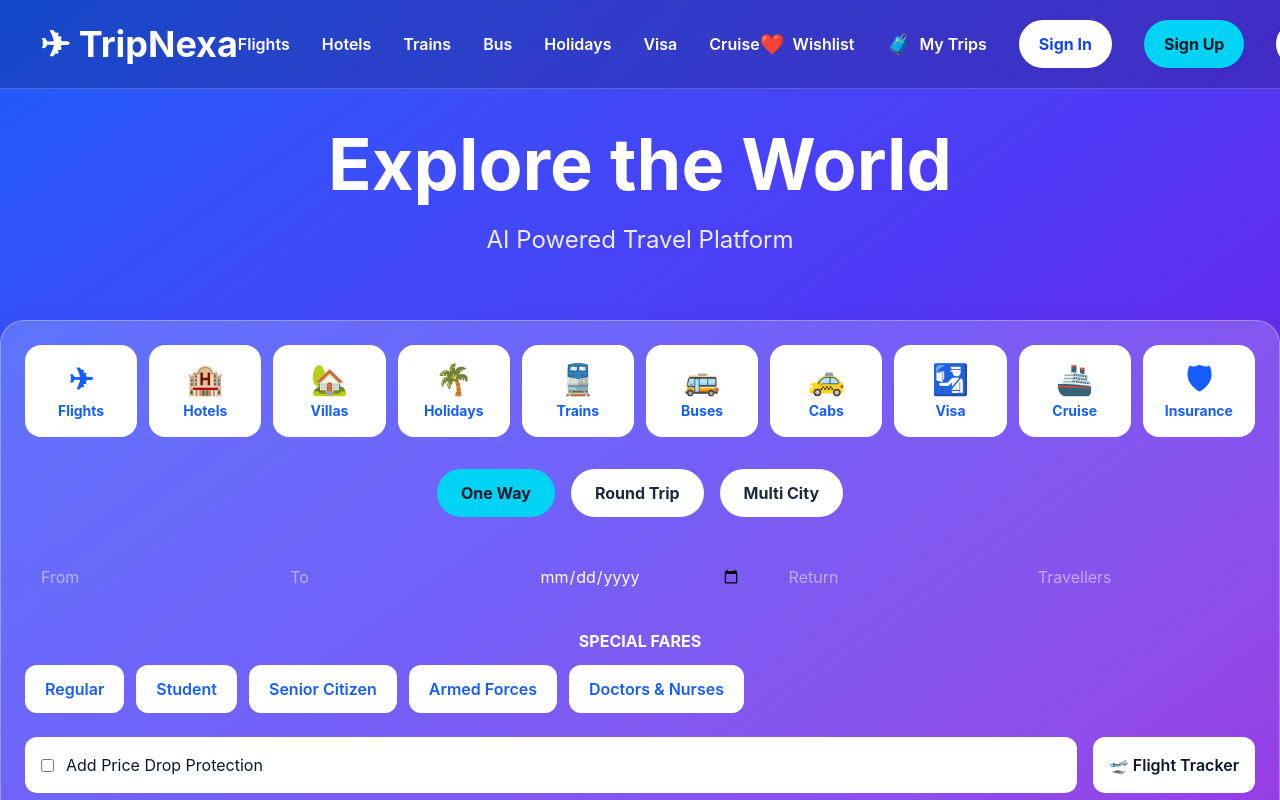
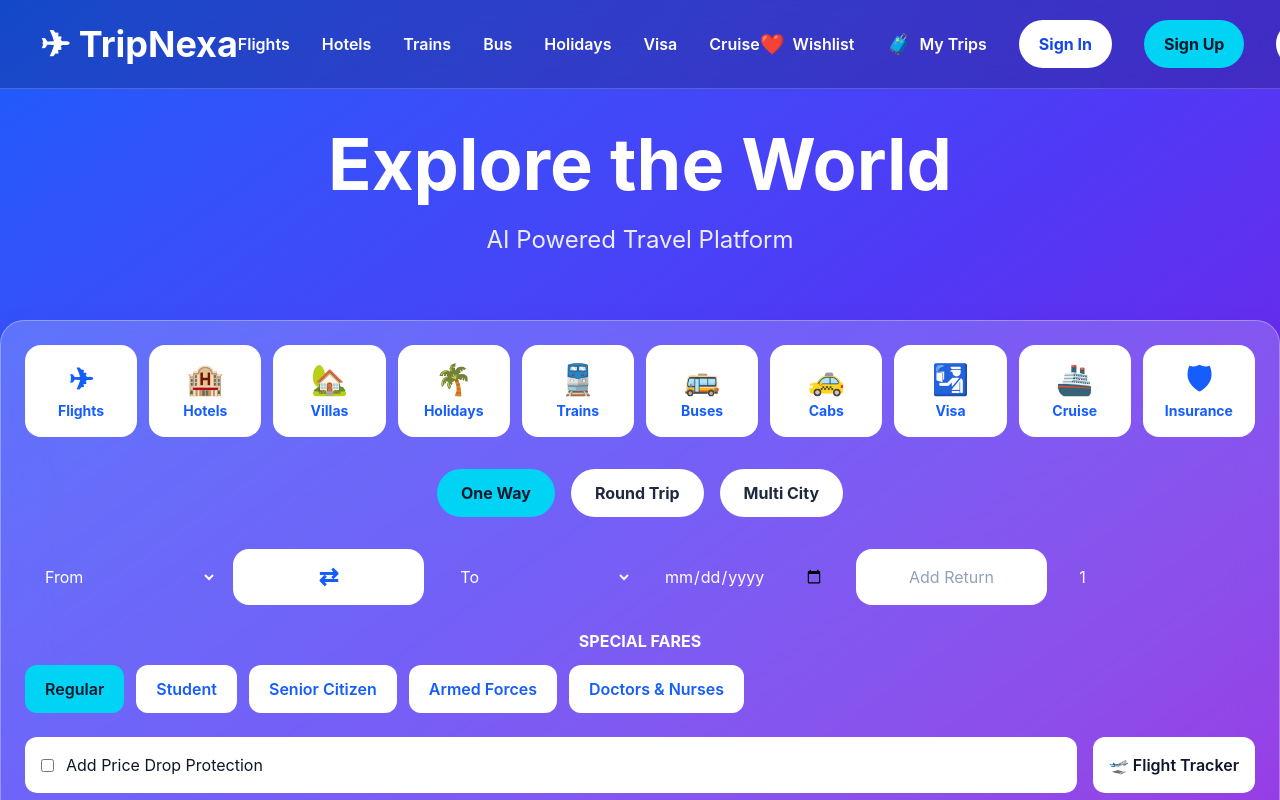
Before and after one commit to aryan20065-cloud/TripNexa, a React (Vite) app in the folder client/: page / in a window 1280 px wide. Shown: the top 800 px of the page. Built offline with nearby package versions, Linux system fonts and the light colour scheme.

Commit message:
Connected homepage flight search with results

```diff
--- a/client/src/components/flights/FlightCard.jsx
+++ b/client/src/components/flights/FlightCard.jsx
@@ -2,7 +2,7 @@
 import { useNavigate } from "react-router-dom";
 import WishlistButton from "./WishlistButton";
 
-function FlightCard({ airline, time, duration, price, stops }) {
+function FlightCard({ logo, airline, from, to, time, duration, price, stops }) {
   const [showModal, setShowModal] = useState(false);
   const [coupon, setCoupon] = useState("");
   const [discount, setDiscount] = useState(0);
--- a/client/src/components/search/SearchBox.jsx
+++ b/client/src/components/search/SearchBox.jsx
@@ -1,8 +1,17 @@
-import { Link } from "react-router-dom";
+import { Link, useNavigate } from "react-router-dom";
 import { useState } from "react";
+import cities from "../../data/cities";
 
 function SearchBox() {
+  const navigate = useNavigate();
+
   const [tripType, setTripType] = useState("oneway");
+  const [from, setFrom] = useState("");
+  const [to, setTo] = useState("");
+  const [departure, setDeparture] = useState("");
+  const [returnDate, setReturnDate] = useState("");
+  const [travellers, setTravellers] = useState(1);
+  const [fare, setFare] = useState("Regular");
 
   const services = [
     { icon: "✈", label: "Flights", path: "/flights" },
@@ -17,19 +26,30 @@
     { icon: "🛡", label: "Insurance", path: "/insurance" },
   ];
 
-  const fares = [
-    "Regular",
-    "Student",
-    "Senior Citizen",
-    "Armed Forces",
-    "Doctors & Nurses",
-  ];
+  const fares = ["Regular", "Student", "Senior Citizen", "Armed Forces", "Doctors & Nurses"];
+
+  const swapCities = () => {
+    setFrom(to);
+    setTo(from);
+  };
+
+  const handleSearch = () => {
+    const params = new URLSearchParams({
+      searched: "true",
+      tripType,
+      from,
+      to,
+      departure,
+      returnDate,
+      travellers,
+      fare,
+    });
+
+    navigate(`/flights?${params.toString()}`);
+  };
 
   return (
     <div className="mt-16 mx-auto max-w-7xl rounded-3xl bg-white/20 backdrop-blur-xl border border-white/30 shadow-2xl p-6">
-
-      {/* Services */}
-
       <div className="grid grid-cols-2 md:grid-cols-5 lg:grid-cols-10 gap-3 mb-8">
         {services.map((service) => (
           <Link
@@ -43,130 +63,100 @@
         ))}
       </div>
 
-      {/* Trip Type */}
+      <div className="flex justify-center gap-4 mb-8">
+        {[
+          ["oneway", "One Way"],
+          ["roundtrip", "Round Trip"],
+          ["multicity", "Multi City"],
+        ].map(([value, label]) => (
+          <button
+            key={value}
+            onClick={() => setTripType(value)}
+            className={`px-6 py-3 rounded-full font-bold ${
+              tripType === value ? "bg-cyan-400 text-slate-900" : "bg-white text-slate-800"
+            }`}
+          >
+            {label}
+          </button>
+        ))}
+      </div>
 
-      <div className="flex justify-center gap-4 mb-8">
+      <div className="grid md:grid-cols-6 gap-4">
+        <select value={from} onChange={(e) => setFrom(e.target.value)} className="p-4 rounded-2xl outline-none">
+          <option value="">From</option>
+          {cities.map((city) => <option key={city}>{city}</option>)}
+        </select>
 
-        <button
-          onClick={() => setTripType("oneway")}
-          className={`px-6 py-3 rounded-full font-bold transition ${
-            tripType === "oneway"
-              ? "bg-cyan-400 text-slate-900"
-              : "bg-white text-slate-800"
-          }`}
-        >
-          One Way
+        <button onClick={swapCities} className="bg-white rounded-2xl font-bold text-blue-600 text-2xl">
+          ⇄
         </button>
 
-        <button
-          onClick={() => setTripType("roundtrip")}
-          className={`px-6 py-3 rounded-full font-bold transition ${
-            tripType === "roundtrip"
-              ? "bg-cyan-400 text-slate-900"
-              : "bg-white text-slate-800"
-          }`}
-        >
-          Round Trip
-        </button>
+        <select value={to} onChange={(e) => setTo(e.target.value)} className="p-4 rounded-2xl outline-none">
+          <option value="">To</option>
+          {cities.map((city) => <option key={city}>{city}</option>)}
+        </select>
 
-        <button
-          onClick={() => setTripType("multicity")}
-          className={`px-6 py-3 rounded-full font-bold transition ${
-            tripType === "multicity"
-              ? "bg-cyan-400 text-slate-900"
-              : "bg-white text-slate-800"
-          }`}
-        >
-          Multi City
-        </button>
+        <input value={departure} onChange={(e) => setDeparture(e.target.value)} className="p-4 rounded-2xl outline-none" type="date" />
 
+        {tripType === "roundtrip" ? (
+          <input value={returnDate} onChange={(e) => setReturnDate(e.target.value)} className="p-4 rounded-2xl outline-none" type="date" />
+        ) : (
+          <div className="p-4 rounded-2xl bg-white text-slate-400">Add Return</div>
+        )}
+
+        <input value={travellers} onChange={(e) => setTravellers(e.target.value)} className="p-4 rounded-2xl outline-none" type="number" min="1" placeholder="Travellers" />
       </div>
 
-      {/* Search Inputs */}
+      {tripType === "multicity" && (
+        <div className="mt-4 grid md:grid-cols-2 gap-4">
+          <select className="p-4 rounded-2xl outline-none">
+            <option>Second From City</option>
+            {cities.map((city) => <option key={city}>{city}</option>)}
+          </select>
 
-      <div className="grid md:grid-cols-5 gap-4">
+          <select className="p-4 rounded-2xl outline-none">
+            <option>Second To City</option>
+            {cities.map((city) => <option key={city}>{city}</option>)}
+          </select>
+        </div>
+      )}
 
-        <input
-          className="p-4 rounded-2xl outline-none"
-          placeholder="From"
-        />
-
-        <input
-          className="p-4 rounded-2xl outline-none"
-          placeholder="To"
-        />
-
-        <input
-          className="p-4 rounded-2xl outline-none"
-          type="date"
-        />
-
-        <input
-          className="p-4 rounded-2xl outline-none"
-          placeholder="Return"
-        />
-
-        <input
-          className="p-4 rounded-2xl outline-none"
-          placeholder="Travellers"
-        />
-
+      <div className="mt-6">
+        <h3 className="text-white font-bold mb-3">SPECIAL FARES</h3>
+        <div className="flex flex-wrap gap-3">
+          {fares.map((item) => (
+            <button
+              key={item}
+              onClick={() => setFare(item)}
+              className={`px-5 py-3 rounded-xl font-semibold ${
+                fare === item ? "bg-cyan-400 text-slate-900" : "bg-white text-blue-600"
+              }`}
+            >
+              {item}
+            </button>
+          ))}
+        </div>
       </div>
 
-      {/* Special Fares */}
-
-      <div className="mt-6">
-
-        <h3 className="text-white font-bold mb-3">
-          SPECIAL FARES
-        </h3>
-
-        <div className="flex flex-wrap gap-3">
-
-          {fares.map((fare) => (
-            <button
-              key={fare}
-              className="bg-white text-blue-600 px-5 py-3 rounded-xl font-semibold hover:bg-cyan-300 transition"
-            >
-              {fare}
-            </button>
-          ))}
-
-        </div>
-
-      </div>
-
-      {/* Price Protection */}
-
       <div className="mt-6 flex flex-col md:flex-row gap-4 items-center">
-
         <label className="flex items-center gap-3 bg-white text-slate-900 p-4 rounded-xl flex-1">
           <input type="checkbox" />
           Add Price Drop Protection
         </label>
 
-        <Link
-          to="/flight-tracker"
-          className="bg-white text-slate-900 p-4 rounded-xl font-semibold hover:bg-cyan-300"
-        >
+        <Link to="/flight-tracker" className="bg-white text-slate-900 p-4 rounded-xl font-semibold hover:bg-cyan-300">
           🛫 Flight Tracker
         </Link>
-
       </div>
 
-      {/* Search */}
-
       <div className="text-center mt-8">
-
-        <Link
-          to="/flights"
+        <button
+          onClick={handleSearch}
           className="inline-block bg-cyan-400 text-slate-900 px-20 py-4 rounded-full text-2xl font-bold hover:scale-105 transition"
         >
           SEARCH
-        </Link>
-
+        </button>
       </div>
-
     </div>
   );
 }
--- a/client/src/pages/Flights.jsx
+++ b/client/src/pages/Flights.jsx
@@ -1,4 +1,5 @@
 import { useState } from "react";
+import { useSearchParams } from "react-router-dom";
 import Navbar from "../components/layout/Navbar";
 import FlightSearch from "../components/flights/FlightSearch";
 import FlightCard from "../components/flights/FlightCard";
@@ -9,8 +10,12 @@
 import flights from "../data/flights";
 
 function Flights() {
-  const [from, setFrom] = useState("");
-  const [to, setTo] = useState("");
+  const [searchParams] = useSearchParams();
+
+  const searched = searchParams.get("searched") === "true";
+
+  const [from, setFrom] = useState(searchParams.get("from") || "");
+  const [to, setTo] = useState(searchParams.get("to") || "");
   const [sortBy, setSortBy] = useState("price");
 
   const [price, setPrice] = useState(50000);
@@ -23,12 +28,8 @@
       flight.to.toLowerCase().includes(to.toLowerCase());
 
     const matchPrice = flight.price <= price;
-
-    const matchAirline =
-      airline === "All" || flight.airline === airline;
-
-    const matchStops =
-      stops === "All" || flight.stops === stops;
+    const matchAirline = airline === "All" || flight.airline === airline;
+    const matchStops = stops === "All" || flight.stops === stops;
 
     return matchRoute && matchPrice && matchAirline && matchStops;
   });
@@ -48,7 +49,7 @@
         <div className="pt-36 text-center text-white">
           <h1 className="text-6xl font-bold mb-4">✈ Book Your Flight</h1>
           <p className="text-xl opacity-90">
-            Find domestic and international flights at the best prices
+            Search domestic and international flights
           </p>
         </div>
       </section>
@@ -60,6 +61,16 @@
       <section className="max-w-7xl mx-auto py-16 px-6">
         <h2 className="text-4xl font-bold mb-8">Available Flights</h2>
 
+        {!searched && !from && !to ? (
+          <div className="bg-white rounded-3xl p-12 text-center shadow-xl">
+            <h3 className="text-3xl font-bold text-slate-800">
+              Search flights to see results
+            </h3>
+            <p className="text-slate-500 mt-3">
+              Select From, To, trip type, date and special fare.
+            </p>
+          </div>
+        ) : (
           <div className="grid md:grid-cols-4 gap-8">
             <div>
               <PriceFilter price={price} setPrice={setPrice} />
@@ -75,7 +86,10 @@
                   sortedFlights.map((flight) => (
                     <FlightCard
                       key={flight.id}
+                      logo={flight.logo}
                       airline={flight.airline}
+                      from={flight.from}
+                      to={flight.to}
                       time={`${flight.departure} → ${flight.arrival}`}
                       duration={flight.duration}
                       price={`₹${flight.price}`}
@@ -88,13 +102,14 @@
                       No flights found
                     </h3>
                     <p className="text-slate-500 mt-3">
-                    Try increasing your price range or changing filters.
+                      Try changing city, country, price or filters.
                     </p>
                   </div>
                 )}
               </div>
             </div>
           </div>
+        )}
       </section>
     </div>
   );
```
Also changed, not shown: client/src/data/flights.js (+5 -5 lines). Lines whose indentation alone changed are shown as unchanged.
